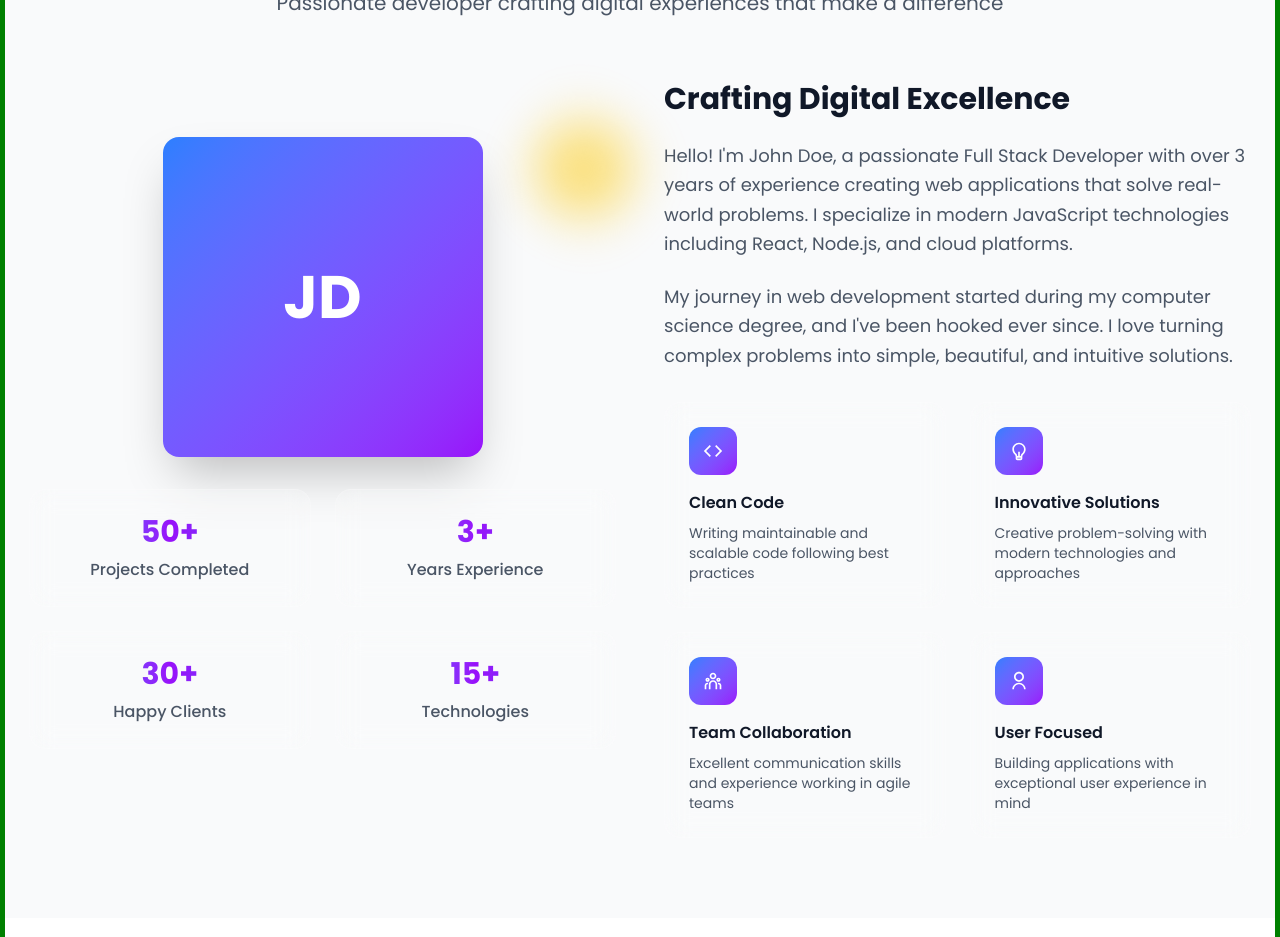
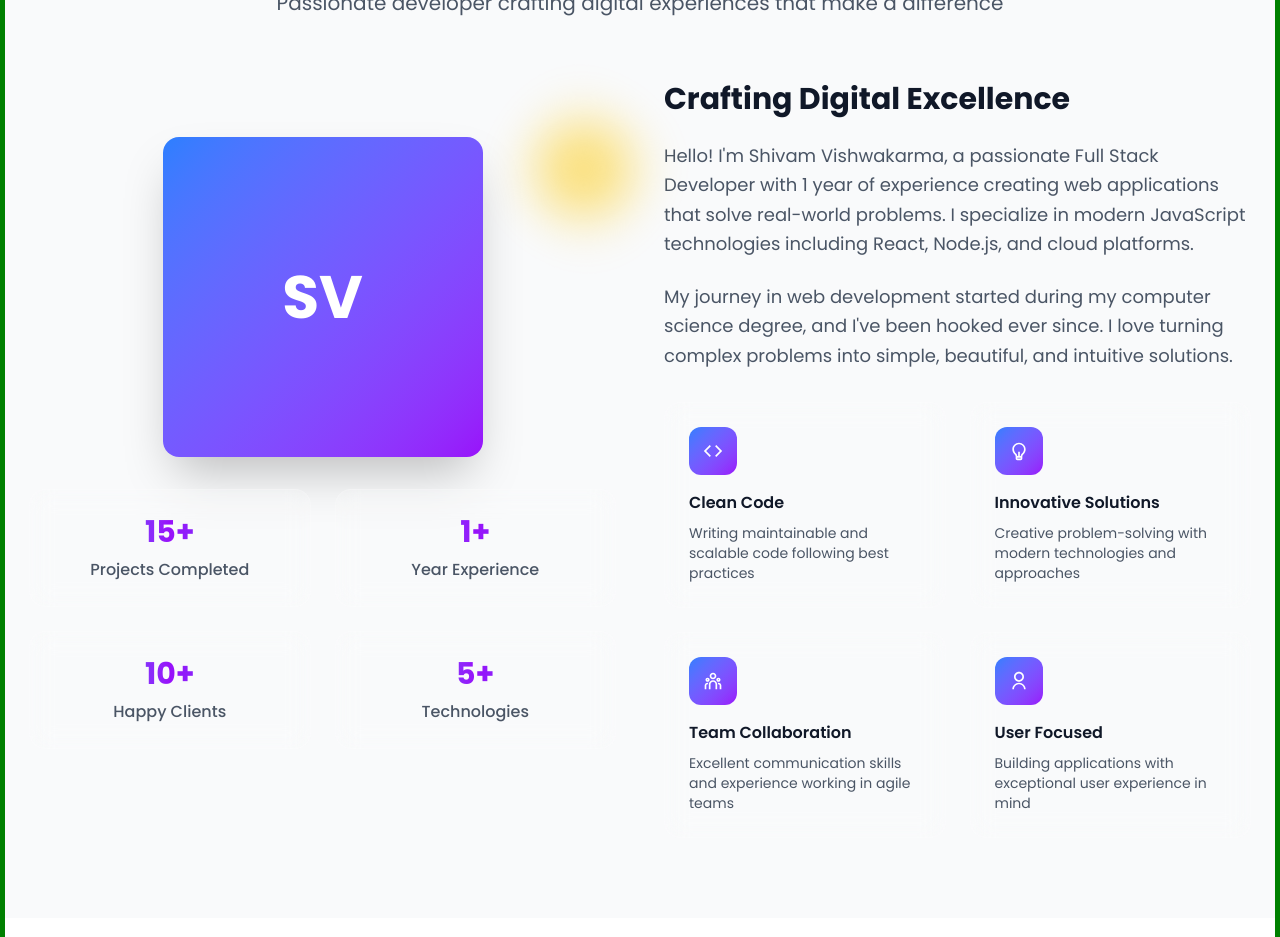
Before and after one commit to ShivamFD/my-dev-portfolio, a React (Vite) app: page / in a window 1280 px wide. Shown: the part 960-1897 px from the top of the page. Built offline with nearby package versions, Linux system fonts and the light colour scheme.

Commit message:
chore : updates data

```diff
--- a/src/pages/About.jsx
+++ b/src/pages/About.jsx
@@ -27,10 +27,10 @@ const About = () => {
   };
 
   const stats = [
-    { number: "50+", label: "Projects Completed" },
-    { number: "3+", label: "Years Experience" },
-    { number: "30+", label: "Happy Clients" },
-    { number: "15+", label: "Technologies" }
+    { number: "15+", label: "Projects Completed" },
+    { number: "1+", label: "Year Experience" },
+    { number: "10+", label: "Happy Clients" },
+    { number: "5+", label: "Technologies" }
   ];
 
   const features = [
@@ -88,7 +88,7 @@ const About = () => {
               className="relative mb-8"
             >
               <div className="w-64 h-64 md:w-80 md:h-80 mx-auto bg-gradient-to-br from-blue-500 to-purple-600 rounded-2xl flex items-center justify-center text-white text-6xl font-bold shadow-2xl">
-                JD
+                SV
               </div>
               <motion.div
                 animate={{
@@ -143,7 +143,7 @@ const About = () => {
               variants={itemVariants}
               className="text-lg text-gray-600 dark:text-gray-300 mb-6 leading-relaxed"
             >
-              Hello! I'm John Doe, a passionate Full Stack Developer with over 3 years of experience
+              Hello! I'm Shivam Vishwakarma, a passionate Full Stack Developer with 1 year of experience
               creating web applications that solve real-world problems. I specialize in modern
               JavaScript technologies including React, Node.js, and cloud platforms.
             </motion.p>
```
